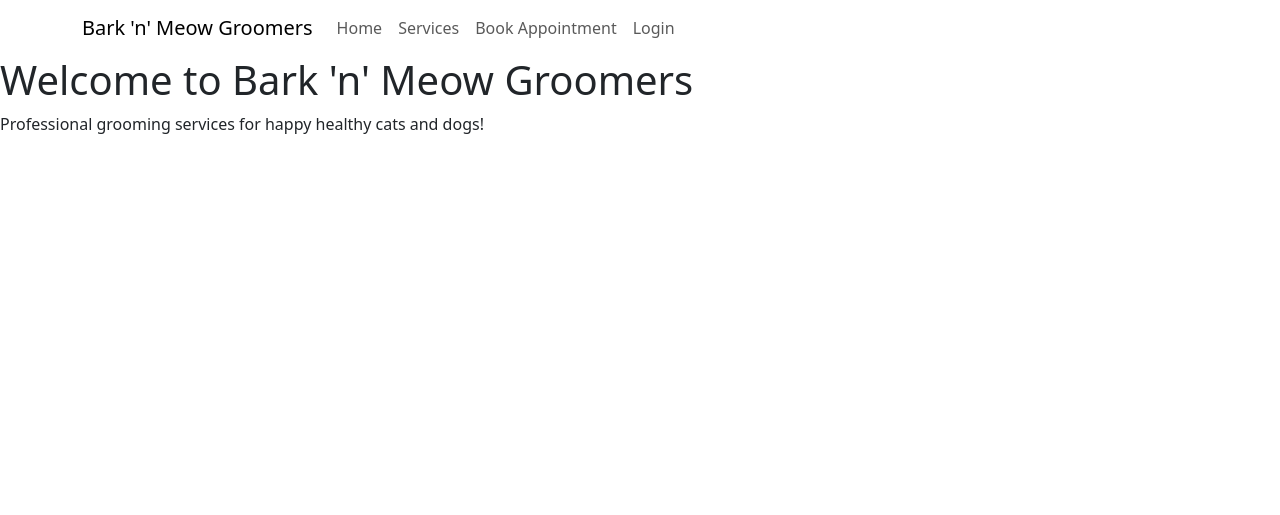
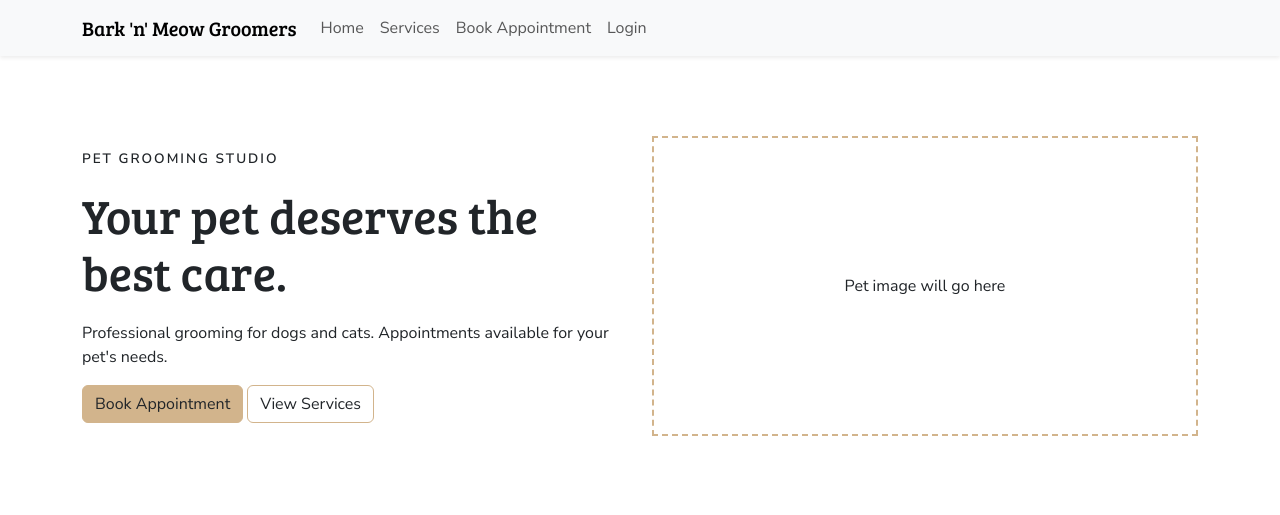
Before and after one commit to tadavis25/bark-n-meow-groomers, a Django app: page / in a window 1280 px wide. Shown: the top 515 px of the page. Run offline with Django 5.2, Linux system fonts and the light colour scheme.

Commit message:
Style homepage hero section and add custom fonts

```diff
--- /dev/null
+++ b/static/css/style.css
@@ -0,0 +1,60 @@
+body {
+    font-family: "Nunito Sans", sans-serif;
+}
+
+.navbar-brand {
+    font-family: "Bree Serif", serif;
+}
+
+/* Hero section */
+.hero-section {
+    padding: 80px 0;
+}
+
+.hero-label {
+    font-size: 0.85rem;
+    font-weight: 600;
+    letter-spacing: 2px;
+}
+
+.hero-section h1 {
+    font-family: "Bree Serif", serif;
+    font-size: 3rem;
+    margin-bottom: 20px;
+}
+
+.hero-section p {
+    font-family: "Nunito Sans", sans-serif;
+}
+
+.hero-image-placeholder {
+    min-height: 300px;
+    border: 2px dashed #D2B48C;
+    display: flex;
+    align-items: center;
+    justify-content: center;
+}
+
+/* Buttons */
+.btn-primary {
+    background-color: #D2B48C;
+    border-color: #D2B48C;
+    color: #212529;
+}
+
+.btn-primary:hover {
+    background-color: #c3a47a;
+    border-color: #c3a47a;
+    color: #212529;
+}
+
+.btn-outline-secondary {
+    border-color: #D2B48C;
+    color: #212529;
+}
+
+.btn-outline-secondary:hover {
+    background-color: #D2B48C;
+    border-color: #D2B48C;
+    color: #212529;
+}
--- a/templates/base.html
+++ b/templates/base.html
@@ -1,3 +1,4 @@
+{% load static %}
 <!DOCTYPE html>
 <html lang="en">
 
@@ -7,11 +8,17 @@
     <!--Bootstrap CSS-->
     <link href="https://cdn.jsdelivr.net/npm/bootstrap@5.3.8/dist/css/bootstrap.min.css" rel="stylesheet"
         integrity="sha384-sRIl4kxILFvY47J16cr9ZwB07vP4J8+LH7qKQnuqkuIAvNWLzeN8tE5YBujZqJLB" crossorigin="anonymous">
+    <link rel="preconnect" href="https://fonts.googleapis.com">
+    <link rel="preconnect" href="https://fonts.gstatic.com" crossorigin>
+    <link
+        href="https://fonts.googleapis.com/css2?family=Bree+Serif&family=Nunito+Sans:opsz,wght@6..12,400;6..12,600;6..12,700&display=swap"
+        rel="stylesheet">
+    <link rel="stylesheet" href="{% static 'css/style.css' %}">
     <title>Bark 'n' Meow Groomers</title>
 </head>
 
 <body>
-    <nav class="navbar navbar-expand-lg">
+    <nav class="navbar navbar-expand-lg bg-light shadow-sm">
         <div class="container">
             <a class="navbar-brand" href="{% url 'home' %}">Bark 'n' Meow Groomers</a>
             <button class="navbar-toggler" type="button" data-bs-toggle="collapse" data-bs-target="#navbarNav"
@@ -34,6 +41,12 @@
                     <li class="nav-item">
                         <a class="nav-link" href="{% url 'my_appointments' %}">
                             My Appointments
+                        </a>
+                    </li>
+
+                    <li class="nav-item">
+                        <a class="nav-link" href="{% url 'my_pets' %}">
+                            My Pets
                         </a>
                     </li>
                     <li class="nav-item">
--- a/templates/home.html
+++ b/templates/home.html
@@ -1,6 +1,36 @@
 {% extends 'base.html' %}
 
 {% block content %}
-    <h1>Welcome to Bark 'n' Meow Groomers</h1>
-    <p>Professional grooming services for happy healthy cats and dogs!</p>
+<section class="hero-section">
+    <div class="container">
+        <div class="row align-items-center">
+
+            <div class="col-lg-6">
+                <p class="hero-label">PET GROOMING STUDIO</p>
+
+                <h1>Your pet deserves the best care.</h1>
+
+                <p>
+                    Professional grooming for dogs and cats.
+                    Appointments available for your pet's needs.
+                </p>
+
+                <a href="{% url 'book_appointment' %}" class="btn btn-primary">
+                    Book Appointment
+                </a>
+
+                <a href="{% url 'services' %}" class="btn btn-outline-secondary">
+                    View Services
+                </a>
+            </div>
+
+            <div class="col-lg-6">
+                <div class="hero-image-placeholder">
+                    Pet image will go here
+                </div>
+            </div>
+
+        </div>
+    </div>
+</section>
 {% endblock %}
```
